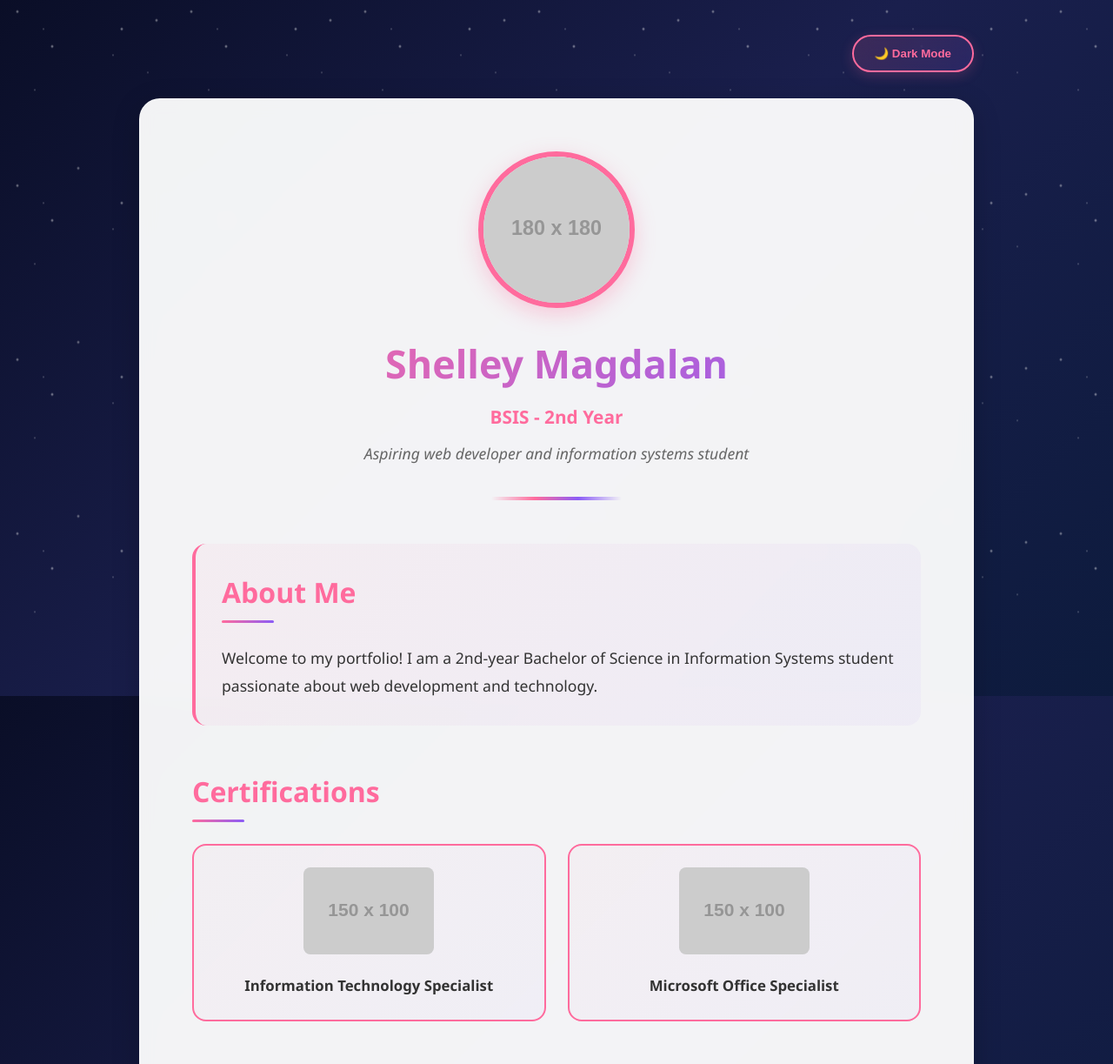
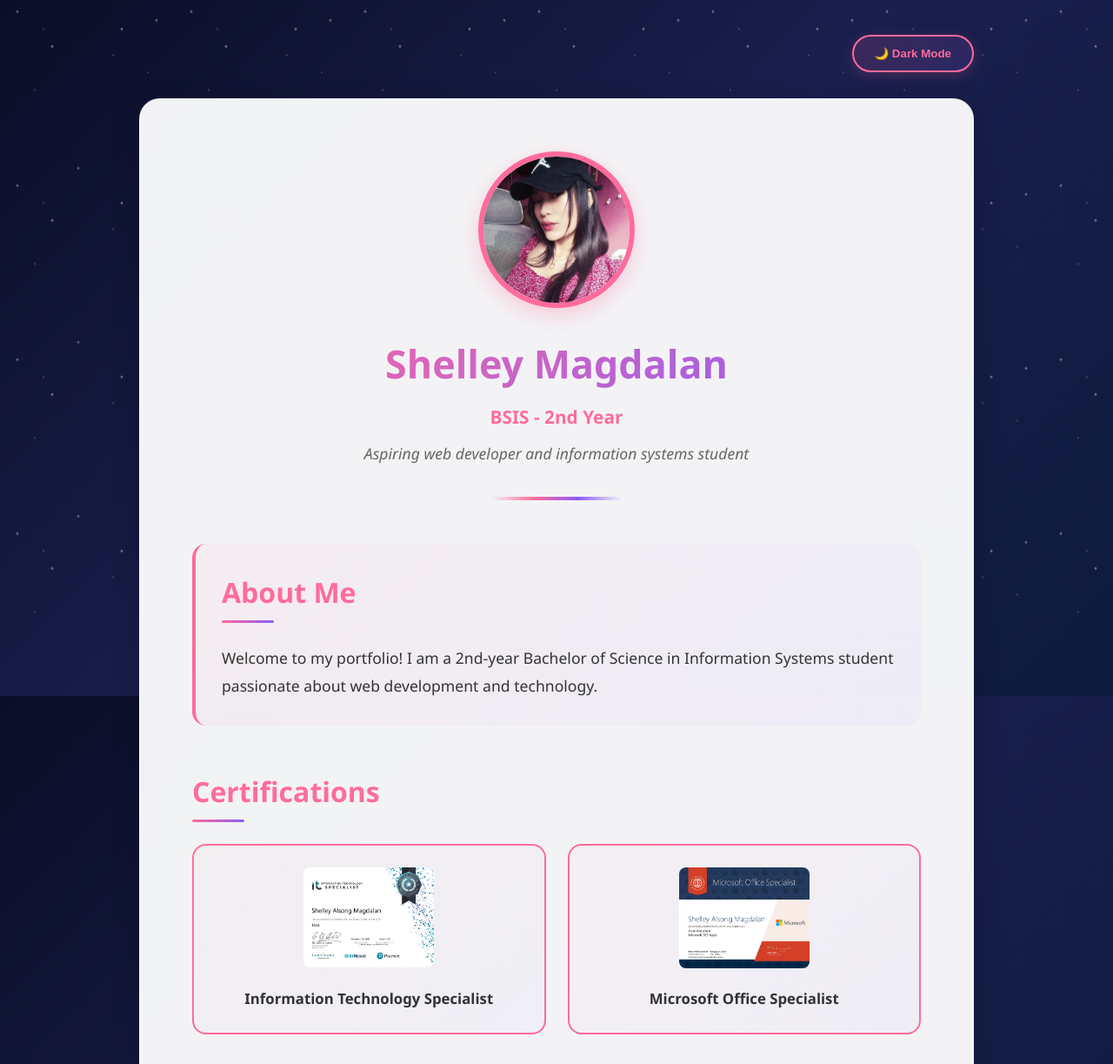
Before and after one commit to magdalanshelley/portfolioMagdalan, a plain HTML site: page index.html in a window 1280 px wide. Shown: the top 1223 px of the page at 87% size. Drawn offline with Linux system fonts and the light colour scheme; placeholder pictures from the web are drawn by us.

Commit message:
Update image sources and project link in index.html

```diff
--- a/index.html
+++ b/index.html
@@ -497,7 +497,7 @@ body.dark-mode footer p {
 
         <!-- PROFILE -->
         <section class="profile">
-            <img src="https://via.placeholder.com/180" alt="Profile Picture" class="profile-img">
+            <img src="profile.jpg" alt="Profile Picture" class="profile-img">
             <h1>Shelley Magdalan</h1>
             <p class="program">BSIS - 2nd Year</p>
             <p class="intro">Aspiring web developer and information systems student</p>
@@ -519,12 +519,12 @@ body.dark-mode footer p {
 
             <div class="cert-grid">
                 <div class="cert-card">
-                    <img src="https://via.placeholder.com/150x100/ff6b9d/ffffff?text=ITS" alt="Information Technology Specialist Certificate">
+                    <img src="its.png" alt="Information Technology Specialist Certificate">
                     <p>Information Technology Specialist</p>
                 </div>
 
                 <div class="cert-card">
-                    <img src="https://via.placeholder.com/150x100/8b5cf6/ffffff?text=MOS" alt="Microsoft Office Specialist Certificate">
+                    <img src="microsoft.png" alt="Microsoft Office Specialist Certificate">
                     <p>Microsoft Office Specialist</p>
                 </div>
             </div>
@@ -557,7 +557,7 @@ body.dark-mode footer p {
                         A modern, responsive landing page showcasing GreenSense —
                         built with premium UI, glassmorphism, and responsive layouts.
                     </p>
-                    <a href="#"
+                    <a href="greensense.html"
                        target="_blank"
                        class="project-link">
                         View Landing Page →
```
